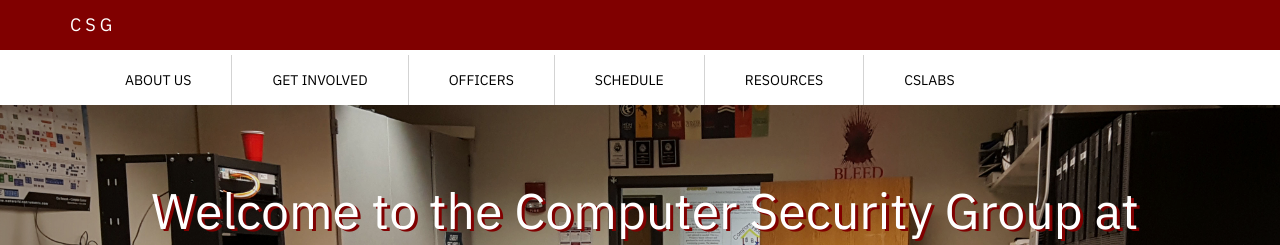
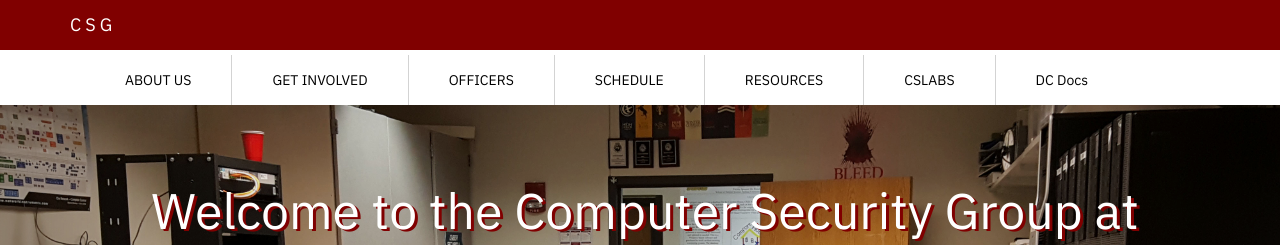
Before and after one commit to ius-csg/csghomepage, a Jekyll site: the page built from index.html, in a window 1280 px wide and 900 px high. Shown: the top 245 px of the window. Built offline with Jekyll 4.4.1, drawn with Linux system fonts in a browser that asks for light colours.

Commit message:
Added New docs link

```diff
--- a/_includes/header.html
+++ b/_includes/header.html
@@ -21,6 +21,7 @@
                 <li><a href="index.html#schedule">SCHEDULE</a></li>
                 <li><a href="index.html#resources">RESOURCES</a></li>
                 <li><a href="/cslabs">CSLABS</a></li>
+                <li><a href="https://docs.google.com/document/d/1jmpHcebjDWYT0mEEaX6-gqoZDUR28dugRbiyvBg1vbE/edit?usp=sharing">DC Docs</a></li>
             </ul>
           </div>
     </div>
```
